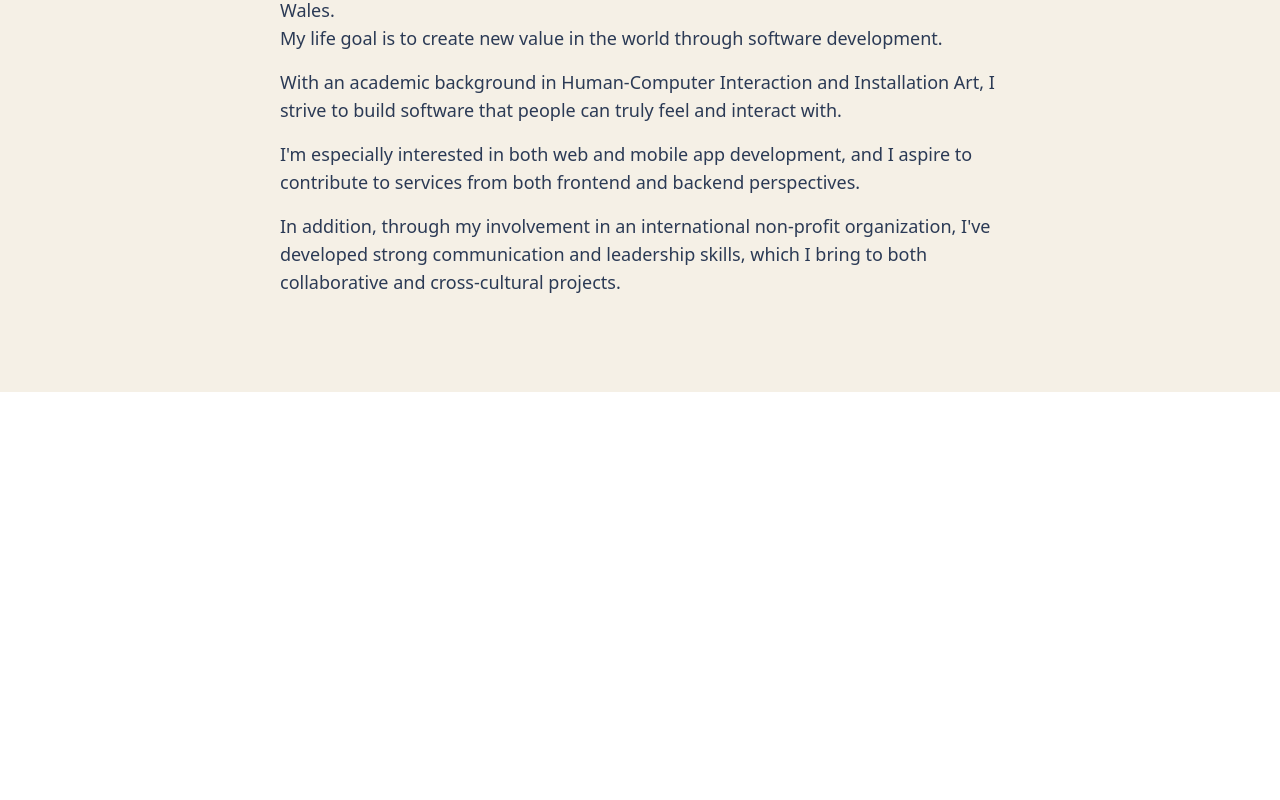
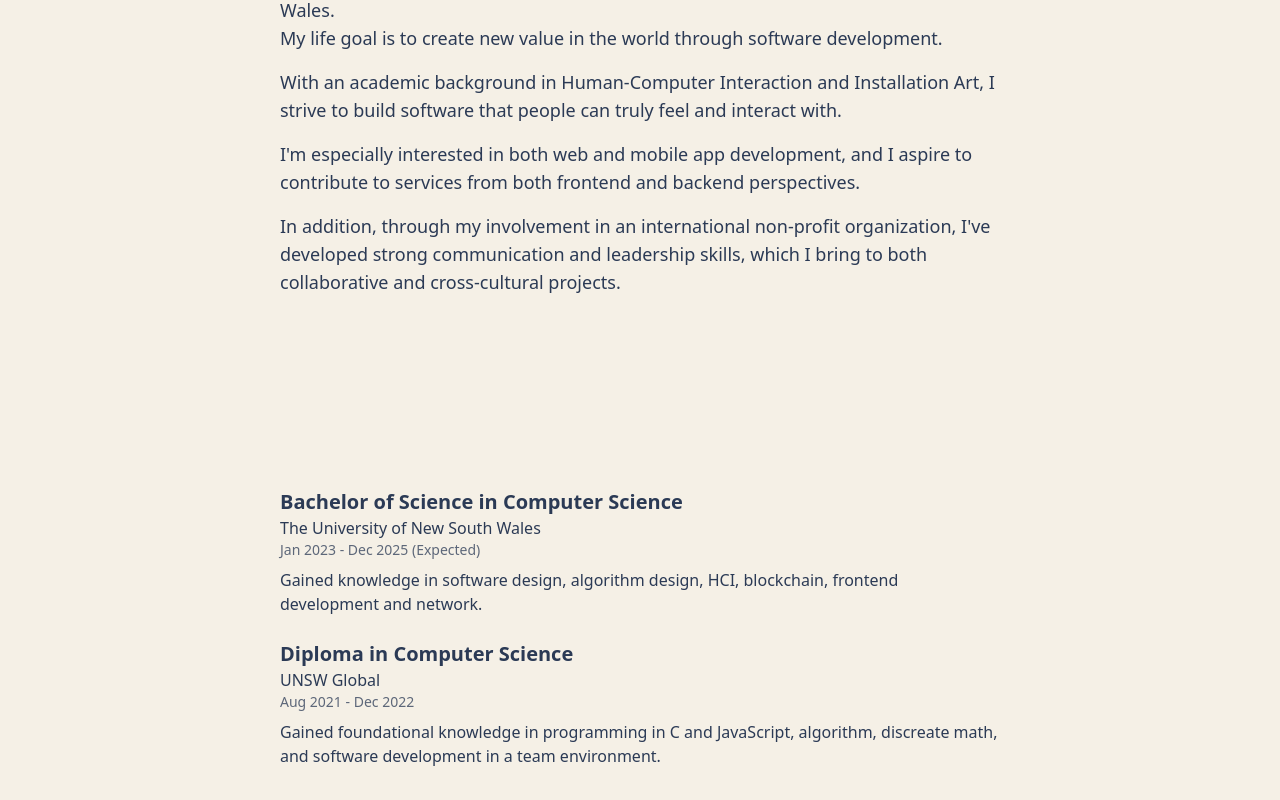
Before and after one commit to udai-h/my-portfolio, a React (Vite) app: page / in a window 1280 px wide. Shown: the part 928-1728 px from the top of the page. Before the commit the page ends 1320 px from the top, so only its background shows below. Built offline with nearby package versions, Linux system fonts and the light colour scheme.

Commit message:
add education section

```diff
--- a/src/App.tsx
+++ b/src/App.tsx
@@ -2,12 +2,14 @@ import { useState } from "react";
 import Header from "./components/Header";
 import About from "./components/About";
 import "./index.css";
+import Education from "./components/Education";
 
 export default function App() {
   return (
     <main className="bg-beige text-navy dark:bg-navy dark:text-beige min-h-screen">
       <Header />
       <About />
+      <Education />
     </main>
   );
 }
--- a/src/components/Education.tsx
+++ b/src/components/Education.tsx
@@ -0,0 +1,37 @@
+export default function Education() {
+  return (
+    <section className="max-w-3xl mx-auto px-6 py-24 text-left">
+      <div className="space-y-6">
+        <div>
+          <h3 className="text-xl font-semibold text-navy dark:text-beige">
+            Bachelor of Science in Computer Science
+          </h3>
+          <p className="text-md text-navy dark:text-beige">
+            The University of New South Wales
+          </p>
+          <p className="text-sm text-navy dark:text-beige opacity-75">
+            Jan 2023 - Dec 2025 (Expected)
+          </p>
+          <p className="mt-2 text-md text-navy dark:text-beige">
+            Gained knowledge in software design, algorithm design, HCI,
+            blockchain, frontend development and network.
+          </p>
+        </div>
+        <div>
+          <h3 className="text-xl font-semibold text-navy dark:text-beige">
+            Diploma in Computer Science
+          </h3>
+          <p className="text-md text-navy dark:text-beige">UNSW Global</p>
+          <p className="text-sm text-navy dark:text-beige opacity-75">
+            Aug 2021 - Dec 2022
+          </p>
+          <p className="mt-2 text-md text-navy dark:text-beige">
+            Gained foundational knowledge in programming in C and JavaScript,
+            algorithm, discreate math, and software development in a team
+            environment.
+          </p>
+        </div>
+      </div>
+    </section>
+  );
+}
--- a/src/components/Header.tsx
+++ b/src/components/Header.tsx
@@ -3,7 +3,7 @@ export default function Header() {
     <header className="h-screen flex flex-col justify-center text-left px-6">
       <h1 className="text-5xl sm:text-6xl font-extrabold">Yudai Hinata</h1>
       <p className="mt-4 text-lg text-navy dark:text-beige">
-        Software Engineer (Frontend & Backend)
+        Software Engineer (Frontend & Backend) @Sydney
       </p>
       <p className="mt-2 text-lg text-navy dark:text-beige">
         Engineering value through the harmony of logic and empathy.
```
